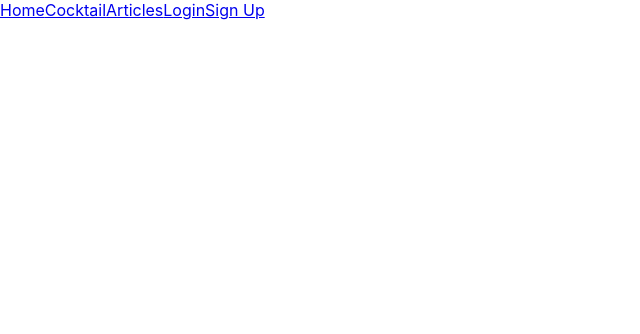
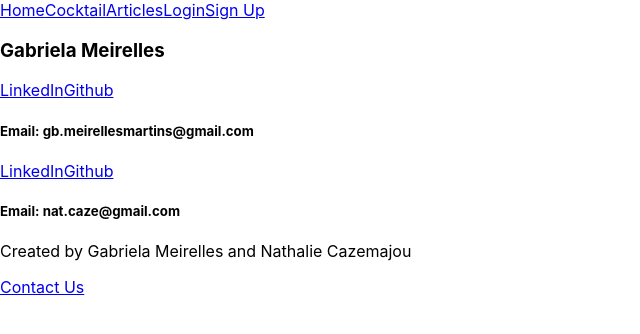
Before and after one commit to natcaze/Project3_client, a React (Create React App) app: page /pages/contact in a window 1280 px wide. Shown: the top 334 px of the page, without its empty margins (0-640 px from the left). Built offline with nearby package versions, Linux system fonts and the light colour scheme.

Commit message:
Contact Us page done + footer

```diff
--- a/src/App.js
+++ b/src/App.js
@@ -1,13 +1,13 @@
 import './App.css';
-import HomePage from './pages/HomePage';
-import CocktailPage from './pages/CocktailPage';
-import ArticlesPage from './pages/ArticlesPage';
-import LoginPage from './pages/LoginPage';
-import SignupPage from './pages/SignupPage';
-
 import { Routes, Route } from 'react-router-dom';
-
+import Home from './pages/Home';
+import Cocktail from './pages/Cocktail';
+import Articles from './pages/Articles';
+import Login from './pages/Login';
+import Signup from './pages/Signup';
+import ContactUs from './pages/ContactUs';
 import Navbar from './components/Navbar';
+import Footer from './components/Footer';
 
 
 
@@ -16,12 +16,14 @@ function App() {
     <div>
     <Navbar/>
      <Routes>
-    <Route path="/" element={<HomePage />} />
-    <Route path="/pages/cocktail" element={<CocktailPage />} />
-    <Route path="/pages/articles" element={<ArticlesPage />} />
-    <Route path="/pages/login" element={<LoginPage />} />
-    <Route path="/pages/signup" element={<SignupPage />} />
+    <Route path="/" element={<Home />} />
+    <Route path="/pages/cocktail" element={<Cocktail />} />
+    <Route path="/pages/articles" element={<Articles />} />
+    <Route path="/pages/login" element={<Login />} />
+    <Route path="/pages/signup" element={<Signup />} />
+    <Route path="/pages/contact" element={<ContactUs />} />
     </Routes>
+    <Footer/>
     </div>
 
   );
--- a/src/components/Footer.jsx
+++ b/src/components/Footer.jsx
@@ -0,0 +1,13 @@
+import React from 'react'
+import {Link} from 'react-router-dom';
+
+function Footer() {
+  return (
+    <div>
+        <p>Created by Gabriela Meirelles and Nathalie Cazemajou</p>
+        <Link to='/pages/contact'>Contact Us </Link>
+    </div>
+  )
+}
+
+export default Footer
--- a/src/pages/CocktailPage.jsx
+++ b/src/pages/Cocktail.jsx
@@ -1,9 +1,9 @@
 import React from 'react'
 
-function CocktailPage() {
+function Cocktail() {
   return (
     <div>CocktailPage</div>
   )
 }
 
-export default CocktailPage
+export default Cocktail
--- /dev/null
+++ b/src/pages/ContactUs.jsx
@@ -0,0 +1,24 @@
+import React from 'react'
+import {Link} from 'react-router-dom';
+
+function ContactUs() {
+  return (
+    <div>
+    <div className='Gabriela'>
+    {/* <img></img> */}
+    <h3>Gabriela Meirelles</h3>
+    <Link to='https://www.linkedin.com/in/gabriela-meirelles-martins/'>LinkedIn</Link>
+    <Link to='https://github.com/gabimeirellesm'>Github</Link>
+    <h5>Email: gb.meirellesmartins@gmail.com</h5>
+    </div>
+    <div className='Nathalie'>
+    {/* <img></img> */}
+    <Link to='https://www.linkedin.com/in/nathalie-cazemajou/'>LinkedIn</Link>
+    <Link to='https://github.com/natcaze'>Github</Link>
+    <h5>Email: nat.caze@gmail.com</h5>
+    </div>
+    </div>
+  )
+}
+
+export default ContactUs
--- a/src/pages/LoginPage.jsx
+++ b/src/pages/Login.jsx
@@ -23,7 +23,7 @@ function Login(props) {
 
       authenticateUser();
 
-      navigate('/');
+      navigate('/pages/cocktail');
     } catch (error) {
       const errorDescription = error.response.data.message;
       setErrorMessage(errorDescription);
--- a/src/pages/SignupPage.jsx
+++ b/src/pages/Signup.jsx
@@ -21,7 +21,7 @@ function Signup(props) {
     e.preventDefault();
     try {
       await axios.post(`${process.env.REACT_APP_API_URL}/pages/signup`, { firstName, lastName, email, password });
-      navigate('/pages/login');
+      navigate('/pages/cocktail');
     } catch (error) {
       const errorDescription = error.response.data.message;
       setErrorMessage(errorDescription);
```
Also changed, not shown: src/pages/Articles.jsx (renamed from src/pages/ArticlesPage.jsx), src/pages/EditProfile.jsx (added), src/pages/EditProfilePage.jsx (deleted), src/pages/Favorites.jsx (added), src/pages/FavoritesPage.jsx (deleted), src/pages/Home.jsx (renamed from src/pages/HomePage.jsx).
